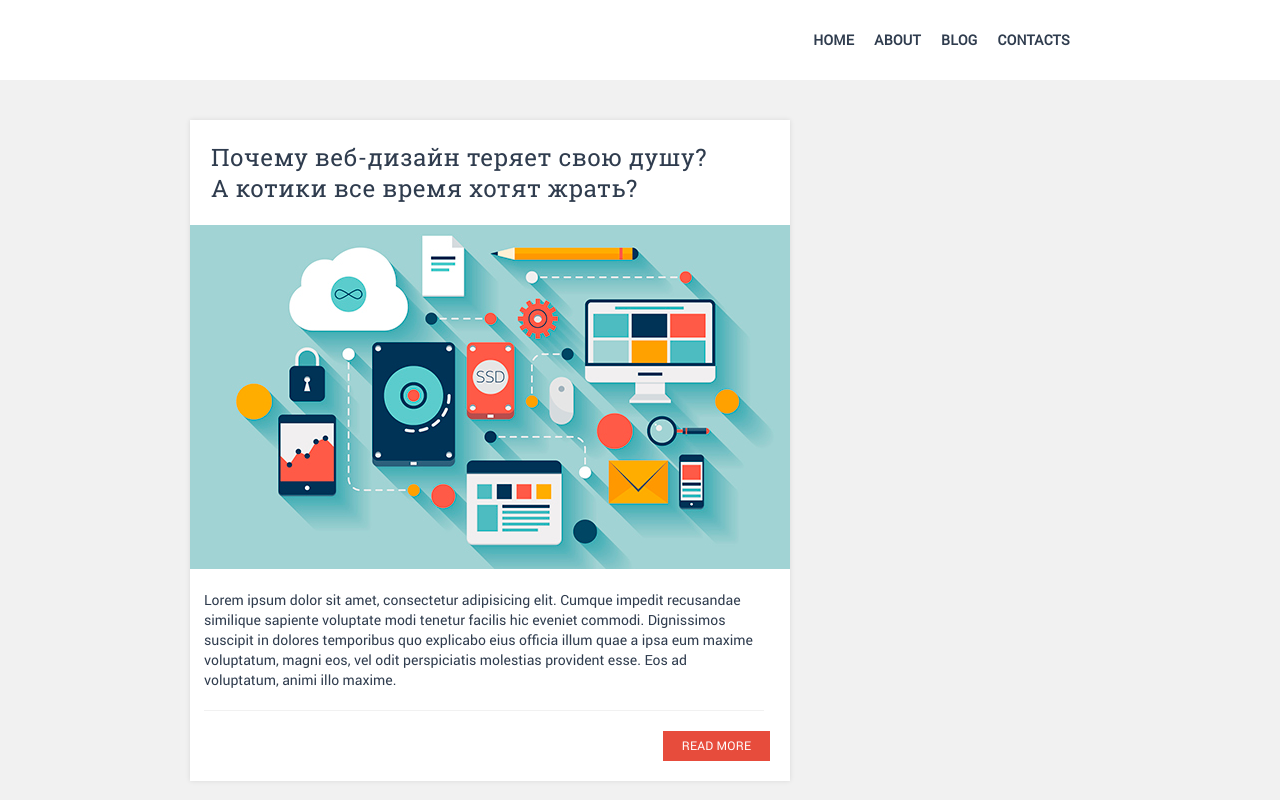
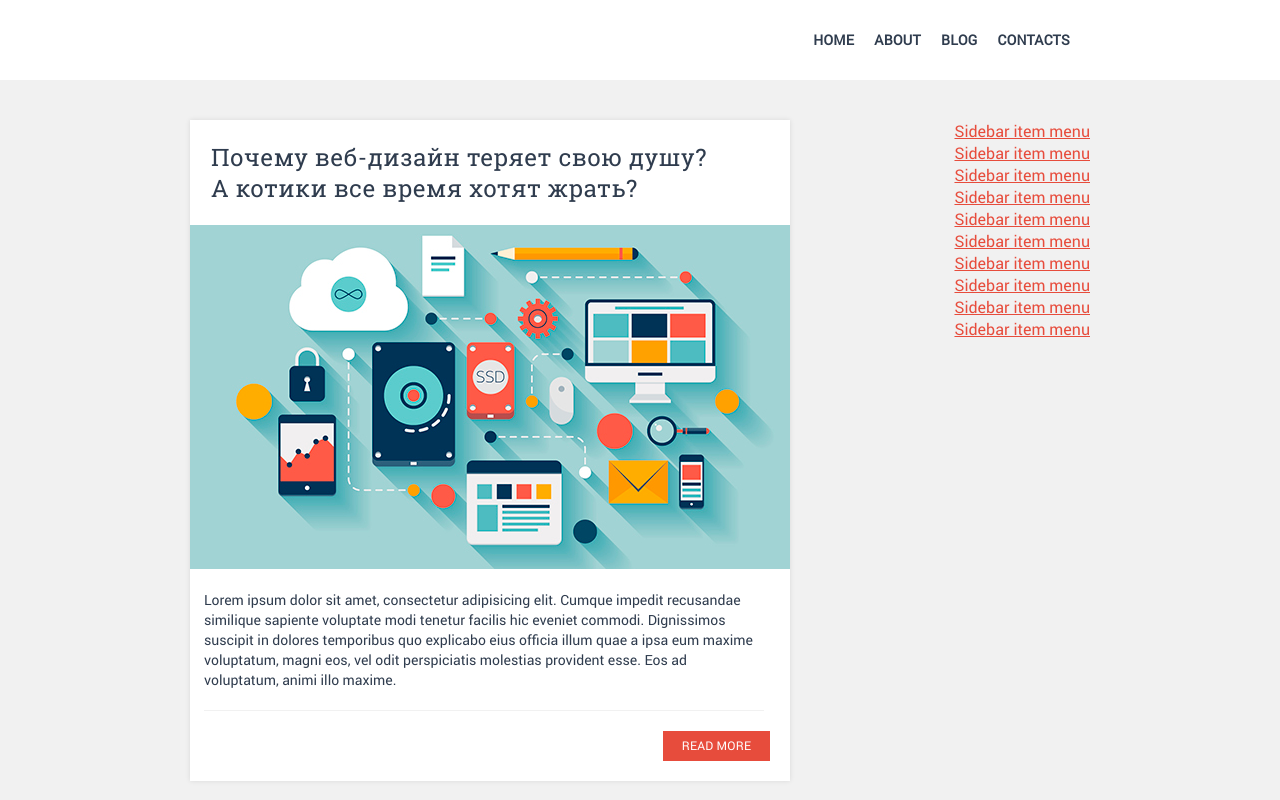
Before and after one commit to erised-ice/Multisite, a plain HTML site: page index.html in a window 1280 px wide. Shown: the top 800 px of the page. Drawn offline with Linux system fonts and the light colour scheme.

Commit message:
[aside]-added-sidebar-layout

```diff
--- a/css/screen.css
+++ b/css/screen.css
@@ -52,6 +52,21 @@ a {
   text-transform: uppercase;
   text-decoration: none;
   color: #2f3c4e;
+}
+
+.main__inner {
+  display: flex;
+  justify-content: space-between;
+}
+
+.content {
+  width: 600px;
+  order: 1;
+}
+
+.aside {
+  width: calc(100%-600px);
+  order: 2;
 }
 
 .section {
@@ -127,6 +142,8 @@ a {
   color: #fefefe;
   background-color: #e74c3c;
 }
+
+
 
 @media (min-width: 1024px) {
   .header__item:hover {
--- a/index.html
+++ b/index.html
@@ -57,9 +57,67 @@
             <a href="#" class="section__link" tooltip="Are you sure?">read more</a>
           </section>
       </div>
-      <aside class="aside"></aside>
+      <aside class="aside">
+        <nav class="nav menu menu--white">
+          <ul class="menu__list">
+            <li class="menu__item">
+              <a href="#" class="menu__link">
+                Sidebar item menu
+              </a>
+            </li>
+            <li class="menu__item">
+              <a href="#" class="menu__link">
+                Sidebar item menu
+              </a>
+            </li>
+            <li class="menu__item">
+              <a href="#" class="menu__link">
+                Sidebar item menu
+              </a>
+            </li>
+            <li class="menu__item">
+              <a href="#" class="menu__link">
+                Sidebar item menu
+              </a>
+            </li>
+            <li class="menu__item">
+              <a href="#" class="menu__link">
+                Sidebar item menu
+              </a>
+            </li>
+          </ul>
+        </nav>
+        <nav class="nav menu menu--red">
+          <ul class="menu__list">
+            <li class="menu__item">
+              <a href="#" class="menu__link">
+                Sidebar item menu
+              </a>
+            </li>
+            <li class="menu__item">
+              <a href="#" class="menu__link">
+                Sidebar item menu
+              </a>
+            </li>
+            <li class="menu__item">
+              <a href="#" class="menu__link">
+                Sidebar item menu
+              </a>
+            </li>
+            <li class="menu__item">
+              <a href="#" class="menu__link">
+                Sidebar item menu
+              </a>
+            </li>
+            <li class="menu__item">
+              <a href="#" class="menu__link">
+                Sidebar item menu
+              </a>
+            </li>
+          </ul>
+        </nav>
+      </aside>
     </div>
   </main>
 </body>
-
 </html>
```
